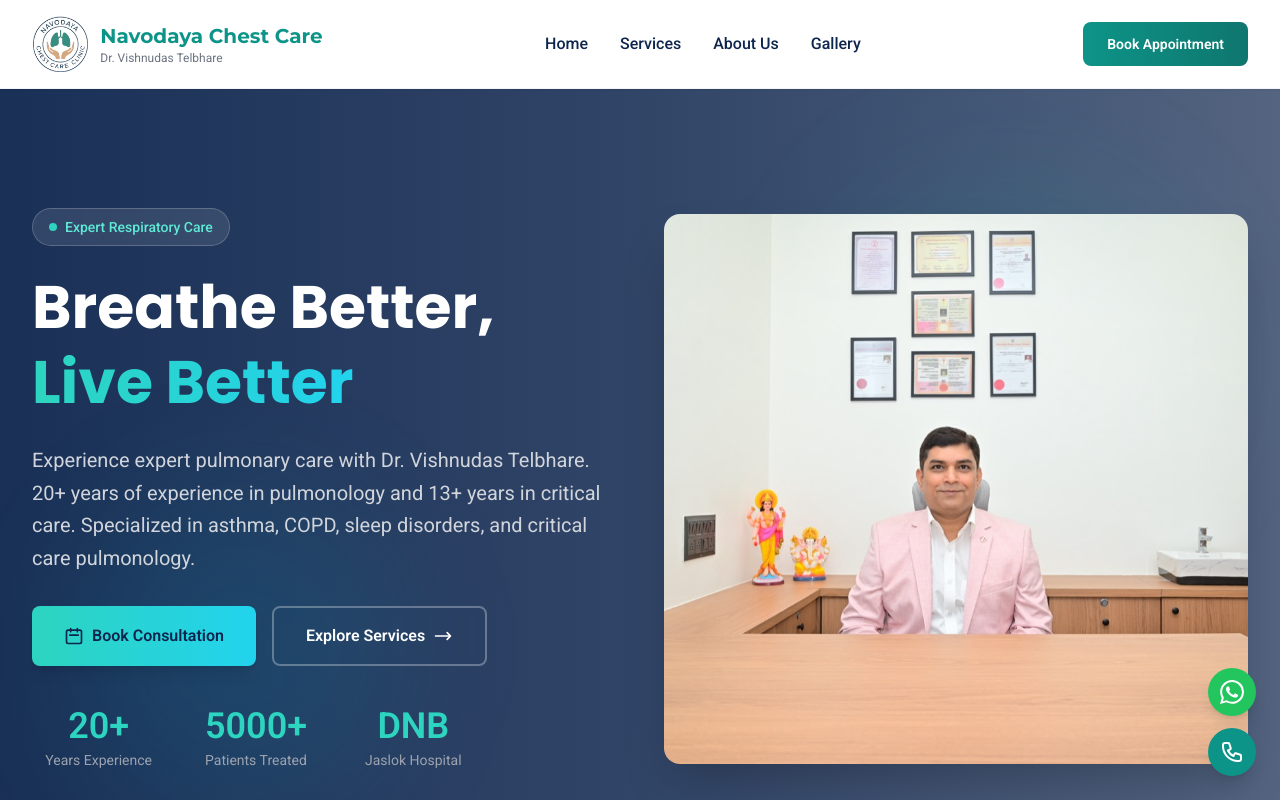
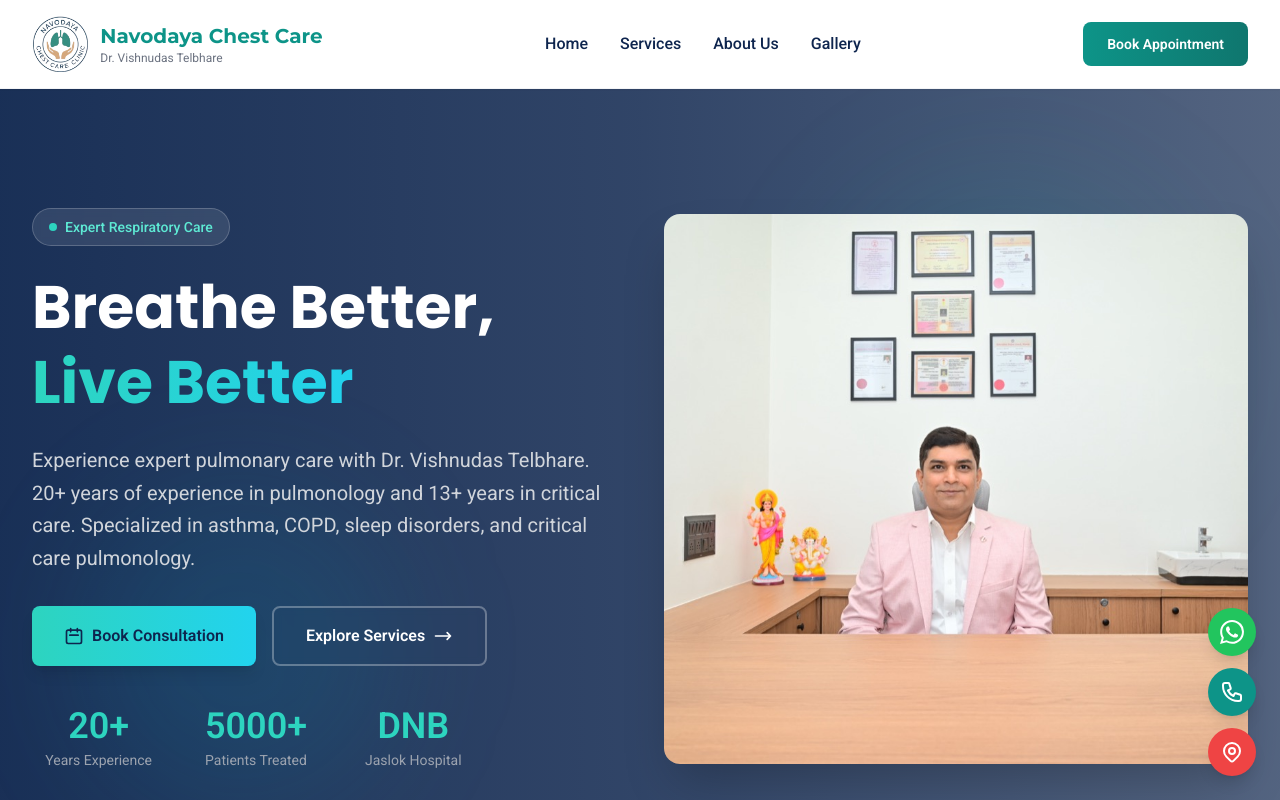
Before and after one commit to yashnkm/navodaya, a React (Vite) app: page / in a window 1280 px wide. Shown: the top 800 px of the page. Built offline with nearby package versions, Linux system fonts and the light colour scheme.

Commit message:
added thigns

```diff
--- a/src/components/CTA/CTA.tsx
+++ b/src/components/CTA/CTA.tsx
@@ -83,7 +83,7 @@ const CTA = () => {
 
             {/* Contact Methods */}
             <div className="flex flex-col sm:flex-row gap-4">
-              <a href="#contact" className="btn-primary flex items-center justify-center gap-2">
+              <a href="https://wa.me/917507468918?text=Hi%20Navodaya%20Chest%20Care,%20I%20would%20like%20to%20book%20an%20appointment" target="_blank" rel="noopener noreferrer" className="btn-primary flex items-center justify-center gap-2">
                 <svg className="w-5 h-5" fill="none" stroke="currentColor" viewBox="0 0 24 24">
                   <path strokeLinecap="round" strokeLinejoin="round" strokeWidth="2" d="M8 7V3a2 2 0 012-2h4a2 2 0 012 2v4m-6 0V7a2 2 0 012-2h4a2 2 0 012 2v4m-6 0h8a2 2 0 012 2v6a2 2 0 01-2 2H8a2 2 0 01-2-2v-6a2 2 0 012-2z" />
                 </svg>
--- a/src/components/Footer/Footer.tsx
+++ b/src/components/Footer/Footer.tsx
@@ -203,6 +203,18 @@ const Footer = () => {
             <path strokeLinecap="round" strokeLinejoin="round" strokeWidth="2" d="M3 5a2 2 0 012-2h3.28a1 1 0 01.948.684l1.498 4.493a1 1 0 01-.502 1.21l-2.257 1.13a11.042 11.042 0 005.516 5.516l1.13-2.257a1 1 0 011.21-.502l4.493 1.498a1 1 0 01.684.949V19a2 2 0 01-2 2h-1C9.716 21 3 14.284 3 6V5z" />
           </svg>
         </a>
+        <a
+          href="https://www.google.com/maps/dir/?api=1&destination=Shop+no+-+5,+Ingawale+Patil+Estate,+Bhugaon,+Bavdhan,+Pune,+Maharashtra+412115"
+          target="_blank"
+          rel="noopener noreferrer"
+          className="w-12 h-12 bg-red-500 text-white rounded-full flex items-center justify-center shadow-lg hover:bg-red-600 transition-all duration-200 hover:scale-110"
+          aria-label="Get directions"
+        >
+          <svg className="w-6 h-6" fill="none" stroke="currentColor" viewBox="0 0 24 24">
+            <path strokeLinecap="round" strokeLinejoin="round" strokeWidth="2" d="M17.657 16.657L13.414 20.9a1.998 1.998 0 01-2.827 0l-4.244-4.243a8 8 0 1111.314 0z" />
+            <path strokeLinecap="round" strokeLinejoin="round" strokeWidth="2" d="M15 11a3 3 0 11-6 0 3 3 0 016 0z" />
+          </svg>
+        </a>
       </div>
     </footer>
   );
--- a/src/components/Router.tsx
+++ b/src/components/Router.tsx
@@ -13,6 +13,7 @@ const Router = () => {
   useEffect(() => {
     const handlePopState = () => {
       setCurrentPath(window.location.pathname);
+      window.scrollTo(0, 0);
     };
 
     window.addEventListener('popstate', handlePopState);
@@ -23,6 +24,7 @@ const Router = () => {
   const navigate = (path: string) => {
     window.history.pushState({}, '', path);
     setCurrentPath(path);
+    window.scrollTo(0, 0);
   };
 
   // Make navigate function globally available
--- a/src/components/Services/Services.tsx
+++ b/src/components/Services/Services.tsx
@@ -418,7 +418,9 @@ const Services = () => {
 
               {/* CTA Button */}
               <a
-                href="#appointment"
+                href="https://wa.me/917507468918?text=Hi%20Navodaya%20Chest%20Care,%20I%20would%20like%20to%20book%20an%20appointment"
+                target="_blank"
+                rel="noopener noreferrer"
                 className="inline-flex items-center gap-2 bg-teal-600 text-white font-semibold px-6 py-3 rounded-lg hover:bg-teal-700 transition-all duration-200 shadow-md hover:shadow-lg"
               >
                 Book Schedule Now
--- a/src/pages/AboutPage.tsx
+++ b/src/pages/AboutPage.tsx
@@ -61,7 +61,7 @@ const AboutPage = () => {
                 </p>
               </div>
 
-              <a href="#contact" className="btn-primary inline-block">
+              <a href="https://wa.me/917507468918?text=Hi%20Navodaya%20Chest%20Care,%20I%20would%20like%20to%20book%20an%20appointment" target="_blank" rel="noopener noreferrer" className="btn-primary inline-block">
                 Book Consultation
               </a>
             </div>
@@ -350,7 +350,9 @@ const AboutPage = () => {
 
             <div className="flex flex-col sm:flex-row gap-4 justify-center pt-4">
               <a
-                href="/#appointment"
+                href="https://wa.me/917507468918?text=Hi%20Navodaya%20Chest%20Care,%20I%20would%20like%20to%20book%20an%20appointment"
+                target="_blank"
+                rel="noopener noreferrer"
                 className="bg-white text-teal-700 hover:bg-teal-50 px-8 py-3 rounded-lg font-medium transition-colors duration-200"
               >
                 Book Appointment
--- a/src/pages/ServicesPage.tsx
+++ b/src/pages/ServicesPage.tsx
@@ -255,7 +255,9 @@ const ServicesPage = () => {
 
               <div className="flex flex-col sm:flex-row gap-3 sm:gap-4 justify-center pt-2 sm:pt-4">
                 <a
-                  href="/#appointment"
+                  href="https://wa.me/917507468918?text=Hi%20Navodaya%20Chest%20Care,%20I%20would%20like%20to%20book%20an%20appointment"
+                  target="_blank"
+                  rel="noopener noreferrer"
                   className="bg-white text-teal-700 hover:bg-teal-50 px-6 sm:px-8 py-3 rounded-lg font-medium text-sm sm:text-base transition-colors duration-200"
                 >
                   Book Appointment
```
